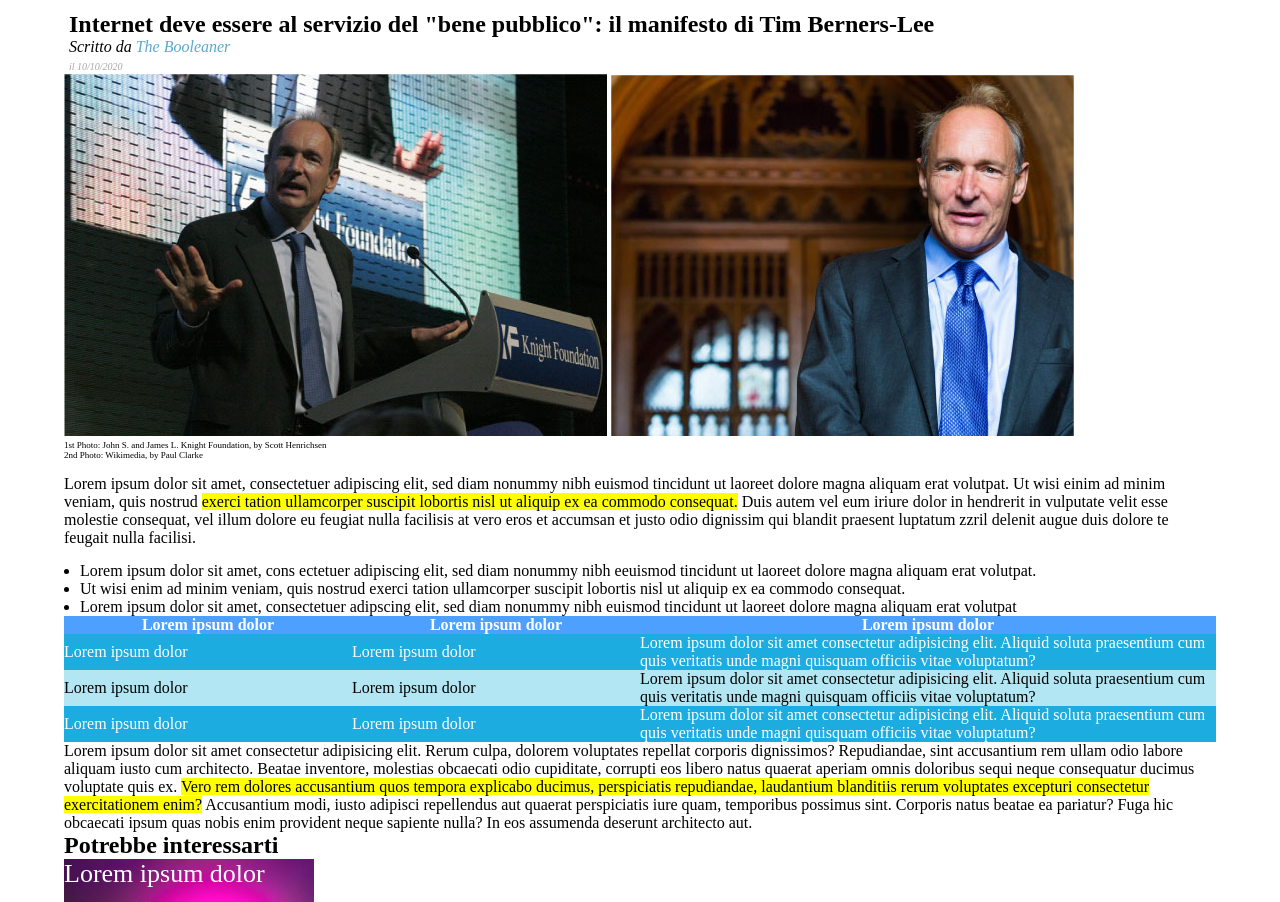
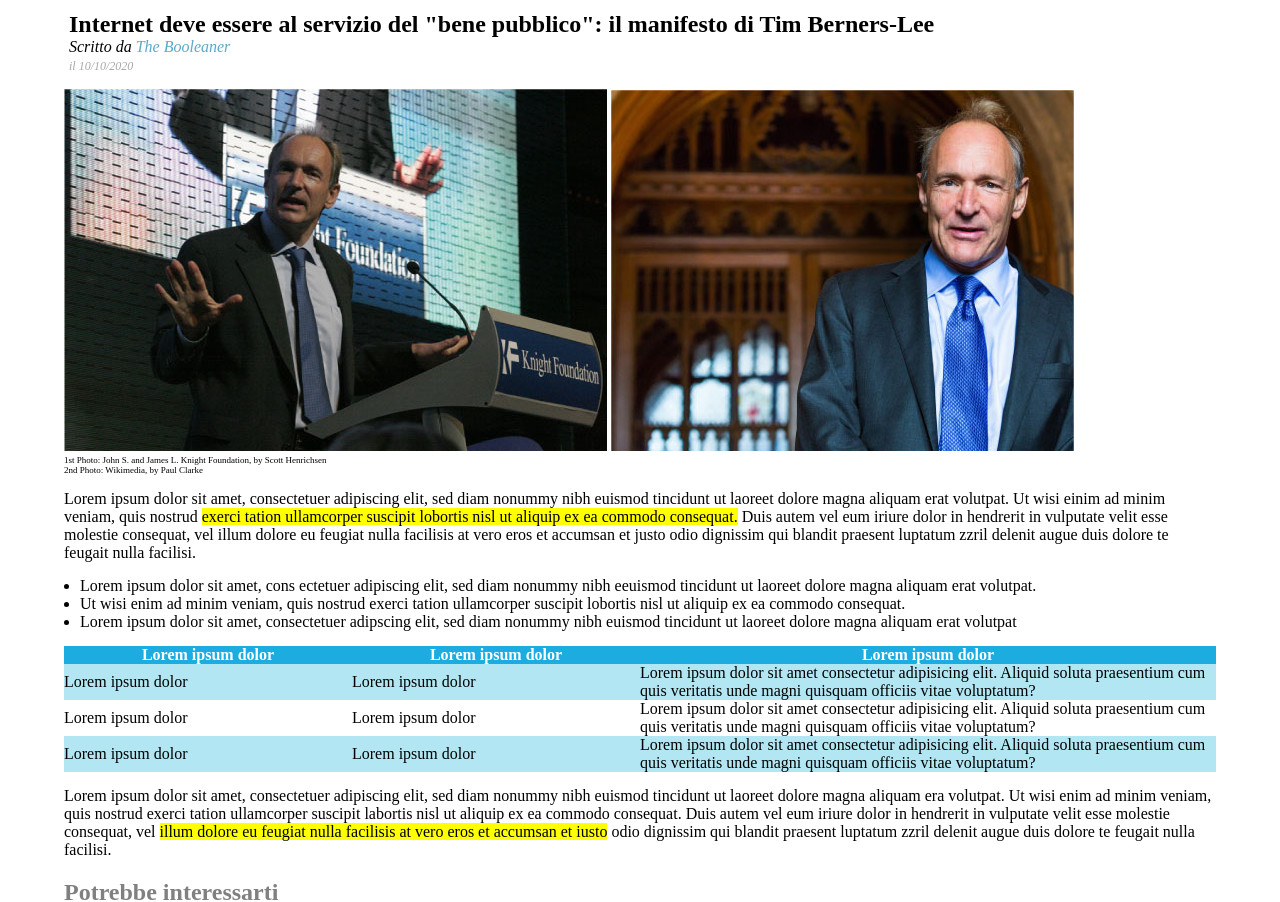
Before and after one commit to Alessio-Gasbarro/html-css-booleaner, a plain HTML site: page index.html in a window 1280 px wide. Shown: the part 55-957 px from the top of the page. Drawn offline with Linux system fonts and the light colour scheme.

Commit message:
[DONE] Bonus

```diff
--- a/css/style.css
+++ b/css/style.css
@@ -8,7 +8,7 @@
 
 main{
     width: 90%;
-    margin: 0 auto
+    margin: 0 auto;
 }
 
 /* SEZIONE HEADER */
@@ -27,6 +27,10 @@ header{
     padding-bottom: 15px;
 }
 
+.address{
+    margin-bottom: 15px;
+}
+
 .article-title{
     margin-top: 1%;
     margin-left: 5px;
@@ -42,7 +46,7 @@ header{
 
 .data{
     color: #A7A7A7;
-    font-size: 10px;
+    font-size: 12px;
 }
 
 .caption{
@@ -54,14 +58,16 @@ header{
     background-color: yellow;
 }
 
+.list1{
+    margin-left: 16px;
+    padding-bottom: 15px;
+}
+
 /* ZONA TABELLA */
-table{
+.table{
     border-collapse: collapse;
     border: none;
-}
-
-.list1{
-    margin-left: 16px;
+    padding-bottom: 15px;
 }
 
 .cell-1{
@@ -70,20 +76,30 @@ table{
 
 
 .tableheader{
-    background-color: #4EA0FF;
+    background-color: #1DACDF;
     color: white;
 }
 
 .linea-blu{
-    color: white;
-    background-color: #1DACDF;
+    color: black;
+    background-color: #B1E6F2;
 }
 
 .linea-bianca{
-    background-color: #B1E6F2;
+    background-color: white;
 }
 
 /* SEZIONE FINALE */
+.paragraph-3{
+    padding-top: 15px;
+    padding-bottom: 20px
+}
+
+.Interest{
+   color: gray;
+   padding-bottom: 10px
+}
+
 .img1{
     color: white;
     background-image: url(../img/monitor.jpg);
--- a/index.html
+++ b/index.html
@@ -18,7 +18,7 @@
             <h1>
                 Internet deve essere al servizio del "bene pubblico": il manifesto di Tim Berners-Lee
             </h1>
-            <address>
+            <address class="address">
                 Scritto da <span class="author">The Booleaner</span><br><span class="data">il 10/10/2020</span>
             </address>
         </section>
@@ -73,12 +73,12 @@
         </table>
     <!-- SEZIONE FINALE-->
         <p class="paragraph-3">
-            Lorem ipsum dolor sit amet consectetur adipisicing elit. Rerum culpa, dolorem voluptates repellat corporis dignissimos? Repudiandae, sint accusantium rem ullam odio labore aliquam iusto cum architecto. Beatae inventore, molestias obcaecati odio cupiditate, corrupti eos libero natus quaerat aperiam omnis doloribus sequi neque consequatur ducimus voluptate quis ex.
-            <span class="highlighted">Vero rem dolores accusantium quos tempora explicabo ducimus, perspiciatis repudiandae, laudantium blanditiis rerum voluptates excepturi consectetur exercitationem enim?</span>
-            Accusantium modi, iusto adipisci repellendus aut quaerat perspiciatis iure quam, temporibus possimus sint. Corporis natus beatae ea pariatur? Fuga hic obcaecati ipsum quas nobis enim provident neque sapiente nulla? In eos assumenda deserunt architecto aut.
-        </p>
+            Lorem ipsum dolor sit amet, consectetuer adipiscing elit, sed diam nonummy nibh euismod tincidunt ut laoreet dolore magna aliquam era volutpat.
+                Ut wisi enim ad minim veniam, quis nostrud exerci tation ullamcorper suscipit labortis nisl ut aliquip ex ea commodo consequat.
+                Duis autem vel eum iriure dolor in hendrerit in vulputate velit esse molestie consequat, vel <span class="highlighted">illum dolore eu feugiat nulla facilisis at vero eros et accumsan et iusto</span>
+                odio dignissim qui blandit praesent luptatum zzril delenit augue duis dolore te feugait nulla facilisi.</p>
         <div>
-            <h2>Potrebbe interessarti</h2>
+            <h2 class="Interest">Potrebbe interessarti</h2>
             <div class="img1">Lorem ipsum dolor</div>
             <div class="img2">Lorem ipsum dolor</div>
         </div>
```
